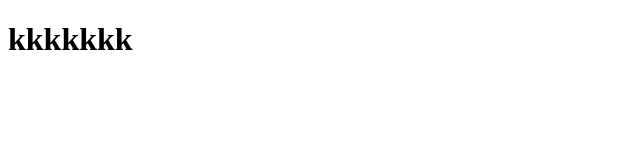
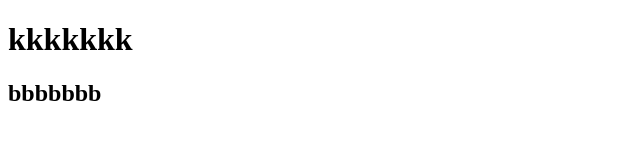
Before and after one commit to YaoJinXing/git-demo, a website: page src/index.html in a window 1280 px wide. Shown: the whole page, without its empty margins (0-640 px from the left). Drawn offline with Linux system fonts and the light colour scheme.

Commit message:
'修改了index.html文件'

```diff
--- a/src/index.html
+++ b/src/index.html
@@ -5,5 +5,6 @@
     </head>
     <body>
     	<h1>kkkkkkk</h1>
+    	<h2>bbbbbbb</h2>
     </body>
 </html>
```
